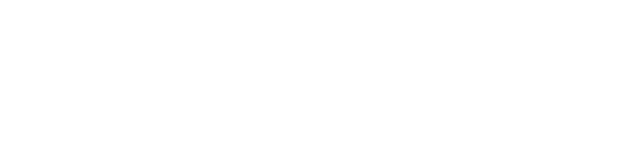
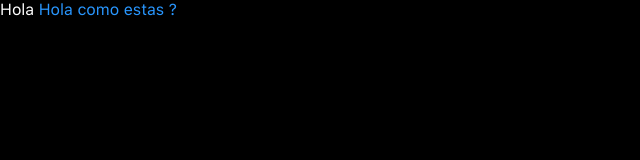
Before and after one commit to davidFernandoDevelopment/macmini-clone, a website: page index.html in a window 1280 px wide. Shown: the whole page, without its empty margins (0-640 px from the left). Drawn offline with Linux system fonts and the light colour scheme.

Commit message:
added styles basics

```diff
--- /dev/null
+++ b/css/components/base.css
@@ -0,0 +1,90 @@
+* {
+    margin: 0;
+    padding: 0;
+    box-sizing: border-box;
+}
+
+:root {
+    --text-color: #fff;
+    --text-color-alt: #a1a1a6;
+    --accent-color: #0071e3;
+    --accent-color-alt: #2997ff;
+    --body-bg: #000;
+
+    --bg-color: #151516;
+    --bg-color-alt: #1d1d1f;
+
+    /* Stacking context */
+    --z-negative: -1;
+    --z-normal: 1;
+    --z-sticky: 50;
+
+    /* Utils */
+    --header-height: 3rem;
+    --time: 150ms;
+    --large-max-width: 91%;
+    --medium-max-width: 83%;
+    --small-max-width: 75%;
+}
+
+
+html {
+    scroll-behavior: smooth;
+    scroll-padding-top: calc(var(--header-height) + 3rem);
+}
+
+body {
+    color: var(--text-color);
+    font-family: var(--body-font);
+    background-color: var(--body-bg);
+    overflow-x: hidden;
+}
+
+.main {
+    display: flex;
+    flex-direction: column;
+    gap: 10rem;
+}
+
+button {
+    all: unset;
+    cursor: pointer;
+}
+
+a {
+    color: var(--accent-color-alt);
+    text-decoration: none;
+}
+
+a:hover {
+    text-decoration: underline;
+}
+
+a.arrow {
+    display: inline-block;
+}
+
+a.arrow::after {
+    content: '\e900';
+    display: inline;
+    padding-left: 0.25rem;
+    font-size: 0.65rem;
+    font-family: 'icomoon' !important;
+    vertical-align: middle;
+}
+
+img {
+    max-width: 100%;
+}
+
+.black-background {
+    background-color: var(--bg-color);
+}
+
+.black-background-alt {
+    background-color: var(--bg-color-alt);
+}
+
+.image-container {
+    position: relative;
+}
--- /dev/null
+++ b/css/components/typography.css
@@ -0,0 +1,138 @@
+@font-face {
+    font-family: 'SF Pro Text';
+    font-size: normal;
+    font-weight: 400;
+    font-display: auto;
+    src: local('SF Pro Text'), url('../../fonts/SFProText-Regular.woff2') format('woff2');
+}
+
+@font-face {
+    font-family: 'SF Pro Display';
+    font-size: normal;
+    font-weight: 400;
+    font-display: auto;
+    src: local('SF Pro Display'), url('../../fonts/SFProDisplay-Regular.woff2') format('woff2');
+}
+
+@font-face {
+    font-family: 'SF Pro Display';
+    font-size: normal;
+    font-weight: 500;
+    font-display: auto;
+    src: local('SF Pro Display'), url('../../fonts/SFProDisplay-Medium.woff2') format('woff2');
+}
+
+@font-face {
+    font-family: 'SF Pro Display';
+    font-size: normal;
+    font-weight: 600;
+    font-display: auto;
+    src: local('SF Pro Display'), url('../../fonts/SFProDisplay-Semibold.woff2') format('woff2');
+}
+
+@font-face {
+    font-family: 'SF Pro Display';
+    font-size: normal;
+    font-weight: 700;
+    font-display: auto;
+    src: local('SF Pro Display'), url('../../fonts/SFProDisplay-Bold.woff2') format('woff2');
+}
+
+:root {
+    /* Font family */
+    --body-font: 'SF Pro Text', sans-serif;
+    --display-font: 'SF Pro Display', sans-serif;
+
+    /* Body size */
+    --smaller-body-size: 0.75rem; /* 12px */
+    --big-body-size: 1.25rem; /* 20px */
+    --bigger-body-size: 1.5rem; /* 24px */
+
+    /* Title font size */
+    --small-title-size: 2rem; /* 32px */
+    --normal-title-size: 2.5rem; /* 40px */
+    --big-title-size: 2.5rem; /* 40px */
+    --bigger-title-size: 2.5rem; /* 40px */
+
+    /* Weight */
+    --normal-font: 400;
+    --medium-font: 500;
+    --semi-bold-font: 600;
+    --bold-font: 700;
+
+    /* Line height*/
+    --title-line-height: 1.15;
+}
+
+@media screen and (min-width: 734px) {
+    :root {
+        /* Body font size */
+        --big-body-size: 1.5rem; /* 24px */
+        --bigger-body-size: 1.75rem; /* 28px*/
+
+        /* Title font size */
+        --small-title-size: 2.5rem; /* 40px */
+        --bigger-title-size: 4rem; /* 64px */
+
+    }
+}
+
+@media screen and (min-width: 1024px) {
+    :root {
+        /* Body font size */
+        --small-body-size: 1rem; /* 16px */
+        --normal-body-size: 1.25rem; /* 20px */
+        --big-body-size: 1.75rem; /* 28px */
+        --bigger-body-size: 2rem; /* 32px */
+
+        /* Title font size */
+        --small-title-size: 3rem; /* 48px */
+        --normal-title-size: 3.5rem; /* 56px */
+        --big-title-size: 4rem; /* 64px */
+        --bigger-title-size: 5rem; /* 80px */
+    }
+}
+
+h1, h2, h3, h4, h5, h6 {
+    font-family: var(--display-font);
+    font-weight: var(--semi-bold-font);
+}
+
+.display-font {
+    font-family: var(--display-font);
+}
+
+.body-font {
+    font-family: var(--body-font);
+}
+
+.big-title {
+    font-size: var(--bigger-title-size);
+    font-weight: var(--bold-font);
+    letter-spacing: -0.015em;
+    margin-bottom: 0.75rem;
+}
+
+.big-title .accent {
+    color: var(--text-color-alt);
+}
+
+.big-description {
+    max-width: var(--large-max-width);
+    color: var(--text-color-alt);
+    font-size: var(--big-body-size);
+    font-weight: var(--medium-font);
+    line-height: var(--title-line-height);
+}
+
+@media screen and (min-width: 734px) {
+    .big-description {
+        max-width: var(--large-max-width);
+    }
+}
+
+@media screen and (min-width: 1024px) {
+    .big-description {
+        max-width: var(--small-max-width);
+    }
+}
--- a/css/styles.css
+++ b/css/styles.css
@@ -0,0 +1,2 @@
+@import url('./components/base.css');
+@import url('./components/typography.css');
--- a/index.html
+++ b/index.html
@@ -1,12 +1,20 @@
 <!DOCTYPE html>
 <html lang="en">
+
 <head>
     <meta charset="UTF-8">
     <meta http-equiv="X-UA-Compatible" content="IE=edge">
     <meta name="viewport" content="width=device-width, initial-scale=1.0">
+
+    <link rel="stylesheet" href="./css/components/base.css">
+    <link rel="stylesheet" href="./css/components/typography.css">
+
     <title>Document</title>
 </head>
+
 <body>
+    <button>Hola</button>
+    <a href="">Hola como estas ?</a>
+</body>
 
-</body>
 </html>
```
